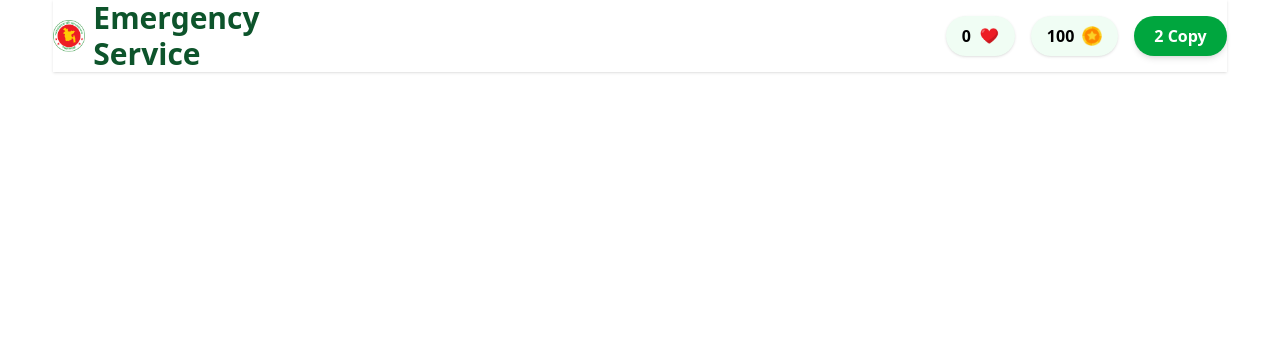
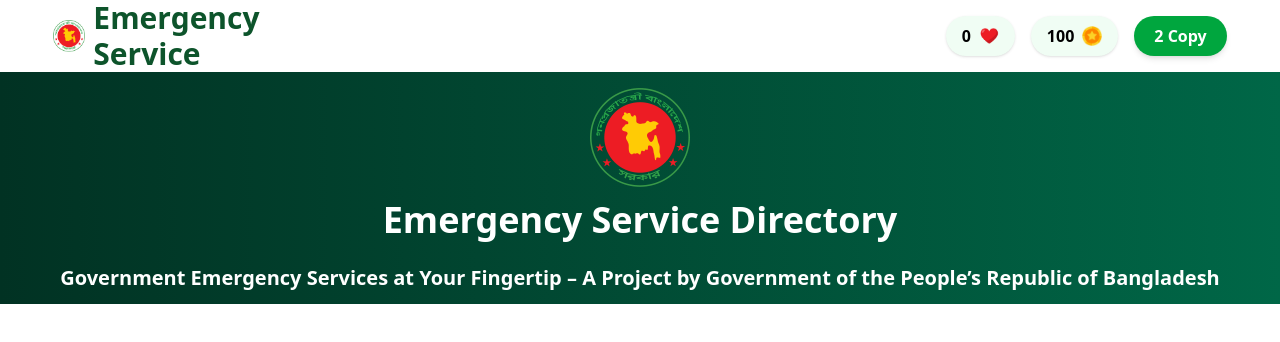
Before and after one commit to hassan8822/fifth-assignment-emergency-line-repo, a plain HTML site: page index.html in a window 1280 px wide. Drawn offline with nearby package versions, Linux system fonts and the light colour scheme.

Commit message:
added a banner section

```diff
--- a/index.html
+++ b/index.html
@@ -11,7 +11,7 @@
 
 </head>
 <body>
-<nav class="flex items-center justify-between shadow bg-white w-11/12 mx-auto">
+<nav class="flex items-center justify-between  bg-white w-11/12 mx-auto">
   <div class="flex items-center gap-2">
   <img src="./assets/logo.png"class="w-8 h-8"   alt="">
   <h1 class="font-bold text-3xl text-green-900">Emergency<br> Service</h1>
@@ -34,6 +34,15 @@
 
 </nav>
 
+<!-- banner -->
+
+<section class="bg-gradient-to-r from-[#013223] opacity-100 to-[#006747] flex flex-col items-center justify-center text-white text-center  ">
+  <img src="./assets/logo.png"class="w-25 h-25 mt-4" alt="">
+  <h1 class="text-4xl font-bold  py-3  ">Emergency Service Directory</h1>
+  <p class="text-xl font-semibold py-3  ">Government Emergency Services at Your Fingertip – A Project by  Government of the People’s Republic of Bangladesh</p>
+
+</section>
+
 <script src="./script/index.js"></script>
 </body>
 </html>
```
